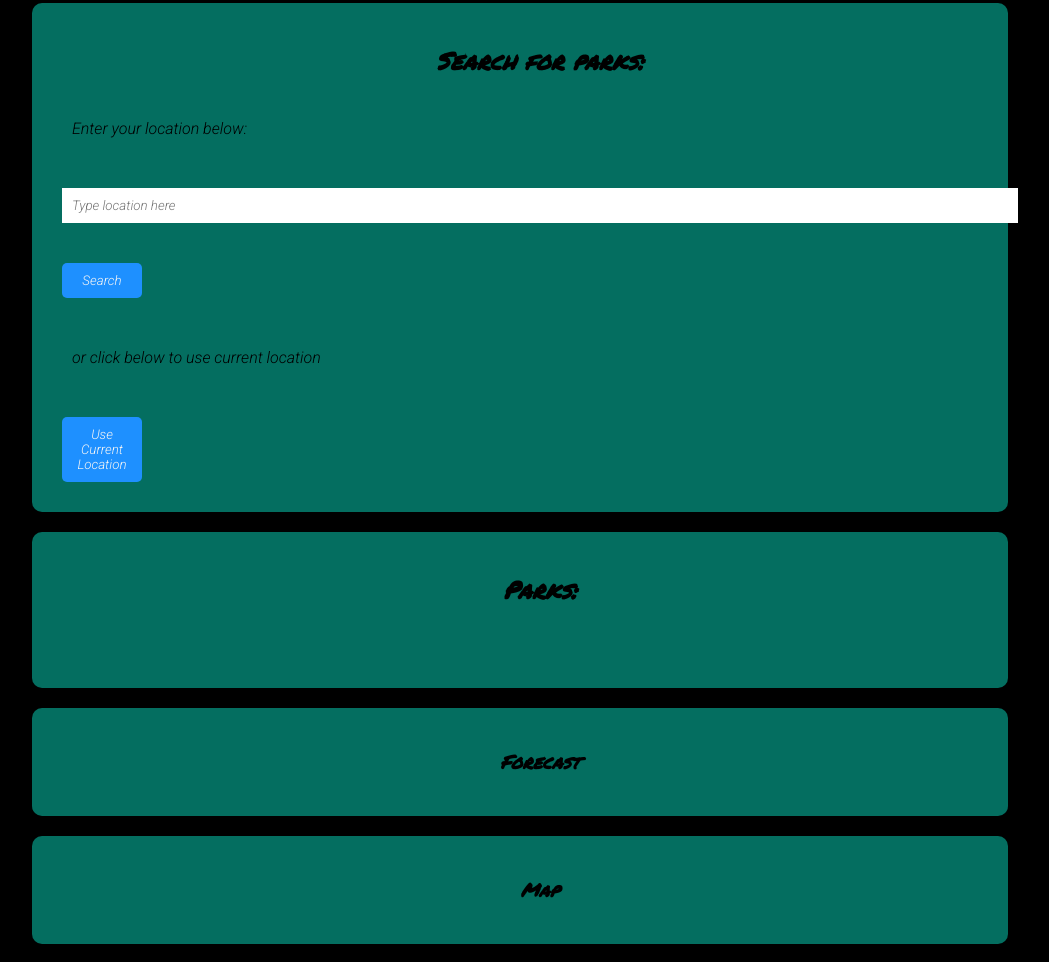
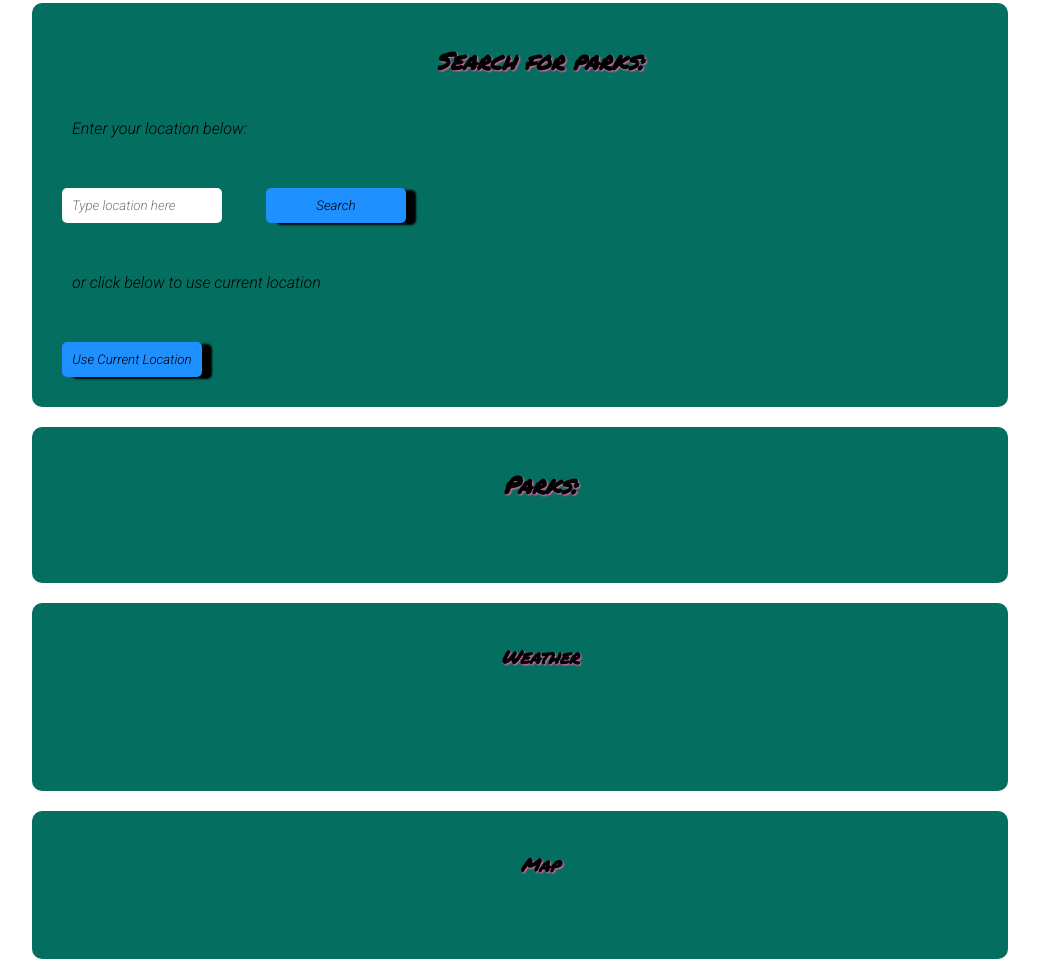
Before and after one commit to DanielYu0864/Skatefinder, a plain HTML site: page index.html in a window 1280 px wide. Shown: the part 207-1169 px from the top of the page, without its empty margins (78-1127 px from the left). Drawn offline with Linux system fonts and the light colour scheme.

Commit message:
more css changes

```diff
--- a/index.html
+++ b/index.html
@@ -33,12 +33,14 @@
      </div>
      <div class='forecast'>
          <!-- three day weather forecast goes here. chance of precipitation is information we want -->
-         <h3>Forecast</h3>
-
+         <h3>Weather</h3>
+         <div id='current-weather-display'></div>
+         <div id='forecast-display'></div>
         </div>
      <div class='map'>
          <!-- the center of the map should be returned information from search, 5-10 mile radius? -->
          <h3>Map</h3>
+         <div id='map-display'></div>
 
      </div>
     </div>
--- a/style.css
+++ b/style.css
@@ -13,12 +13,15 @@
 
 }
 body{
-    background-color: black;
+    background-color: ;
+
+
 
 }
 h1,h2,h3,h4{
     text-align: center;
     font-family: 'Permanent Marker', cursive;
+    text-shadow: 1px 1px 2px hotpink;
 }
 h1{
     text-align: center;
@@ -35,18 +38,20 @@ h1{
     max-width:80%;
     border-radius: 10px;
 }
-#input{
-    width: 60px;
-
-
+input{
+    width: 160px;
+    border-radius: 5px;
 }
 button{
     background-color: dodgerblue;
-    color: whitesmoke;
+    color: black;
+    font-weight: 400;
     text-align: center;
     border-radius:5px;
-    width: 80px;
-    max-width: 50%;
+    width: 140px;
+    /* max-width: 50%; */
+    box-shadow: 10px 2px 2px black;
+
 }
 .park-list{
     background-color:rgb(4, 110, 96);
@@ -66,7 +71,7 @@ button{
 }
 h4{
     text-align: center;
-    color: hotpink;
+    color: black;
     background-color: rgb(4, 110, 96);
     width: 90%;
     height: 40px;
```
Lines whose indentation alone changed are shown as unchanged.
